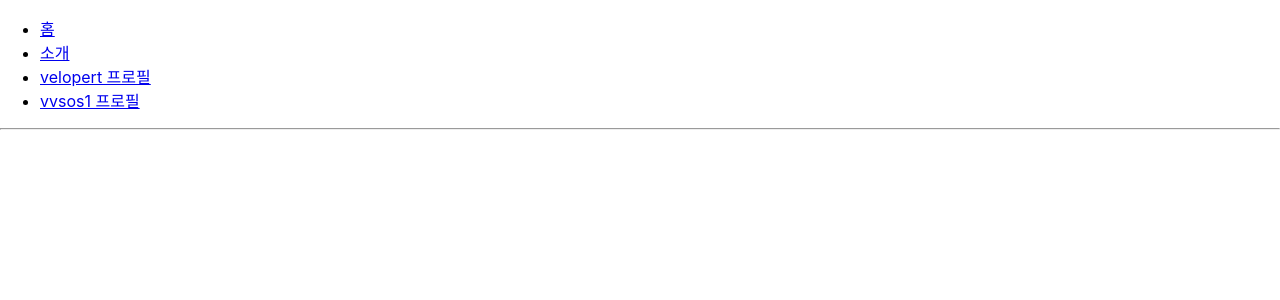
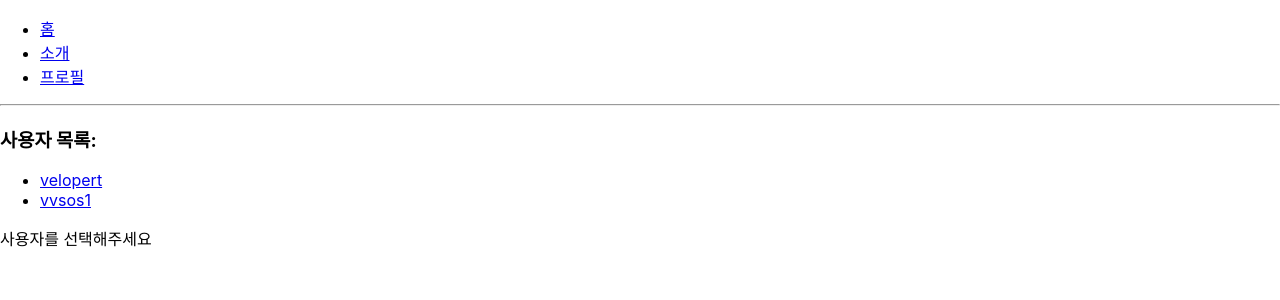
Before and after one commit to sieukim/learning-react, a React (Create React App) app in the folder router-tutorial/: page /profiles in a window 1280 px wide. Shown: the top 300 px of the page. Built offline with nearby package versions, Linux system fonts and the light colour scheme.

Commit message:
13.5 서브 쿼리

```diff
--- a/router-tutorial/src/App.js
+++ b/router-tutorial/src/App.js
@@ -2,6 +2,7 @@
 import { Route, Routes, Link } from 'react-router-dom';
 import About from './About';
 import Home from './Home';
+import Profiles from './Profiles';
 import Profile from './Profile';
 
 const App = () => {
@@ -14,17 +15,14 @@
         <Link to='/about'>소개</Link>
       </li>
       <li>
-        <Link to='/profile/velopert'>velopert 프로필</Link>
-      </li>
-      <li>
-        <Link to='/profile/vvsos1'>vvsos1 프로필</Link>
+        <Link to='/profiles'>프로필</Link>
       </li>
     </ul>
     <hr />
     <Routes>
       <Route path='/' element={<Home />} />
       <Route path='/about' element={<About />} />
-      <Route path='/profile/:username' element={<Profile />} />
+      <Route path='/profiles/*' element={<Profiles />} />
     </Routes>
   </div>);
 };
--- /dev/null
+++ b/router-tutorial/src/Profiles.js
@@ -0,0 +1,23 @@
+import React from 'react';
+import { Link, Routes, Route } from 'react-router-dom';
+import Profile from './Profile';
+
+const Profiles = () => {
+  return (<div>
+    <h3>사용자 목록:</h3>
+    <ul>
+      <li>
+        <Link to='/profiles/velopert'>velopert</Link>
+      </li>
+      <li>
+        <Link to='/profiles/vvsos1'>vvsos1</Link>
+      </li>
+    </ul>
+    <Routes>
+      <Route path='' element={<div>사용자를 선택해주세요</div>} />
+      <Route path=':username' element={<Profile />} />
+    </Routes>
+  </div>);
+};
+
+export default Profiles;
```
